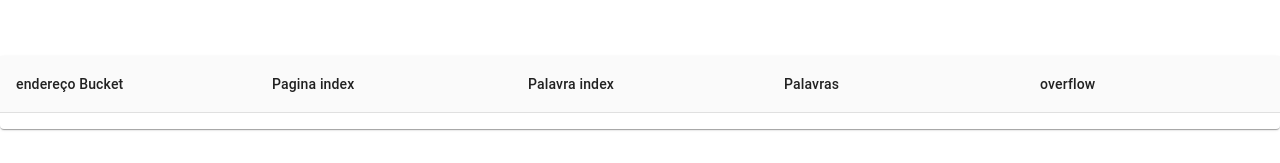
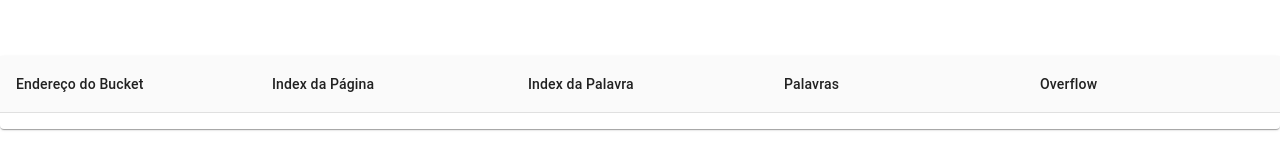
Before and after one commit to EddieSaboia/Trabalho-BD2, a React (Create React App) app: page / in a window 1280 px wide. Shown: the part 580-743 px from the top of the page. Built offline with nearby package versions, Linux system fonts and the light colour scheme.

Commit message:
para apresentar 2

```diff
--- a/src/Component/Table/index.js
+++ b/src/Component/Table/index.js
@@ -29,24 +29,31 @@ const TableCuston = ({ columns, data, ...props }) => {
                 <TableRow hover role="checkbox" tabIndex={-1} key={row.code}>
                   {columns.map(column => {
                     const value = row[column.id];
+                    let label = ""
                     if(column.id === "overflow"){
-                      let label = ""
-                      // console.log(value)
+
                       if(value.length > 0)
                         value.forEach(bucket => {
                           console.log(bucket.element[0])
 
-                            label = label + bucket.element[0] + ","
+                            label = label + bucket.element[0] + "/"
                         });
                         return( <p>{label}</p> )
                     }
+                    console.log(column.id,value)
+                    if(column.id === "index"){
+                      return (
+                        <TableCell key={column.id} align={column.align}>
+                          {value}
+                        </TableCell>
+                      );
+                    }
+                    value.forEach(elemento => {
+                      label = label + elemento + "/"
+                    })
                     return (
                       <TableCell key={column.id} align={column.align}>
-                         {column.render
-                          ? column.render(row) + "/"
-                          : column.format && typeof value === "number" + "/"
-                          ? column.format(value) + "/"
-                          : value + "/"}
+                        {label}
                       </TableCell>
                     );
                   })}
--- a/src/Estruturas/Tabela/index.js
+++ b/src/Estruturas/Tabela/index.js
@@ -51,17 +51,17 @@ const Tabela = () => {
   const columns = [
     {
       id: "index",
-      label: "endereço Bucket",
+      label: "Endereço do Bucket",
       minWidth: 150,
     },
     {
       id: "paginaId",
-      label: "Pagina index",
+      label: "Index da Página",
       minWidth: 150,
     },
     {
       id: "palavraId",
-      label: "Palavra index",
+      label: "Index da Palavra",
       minWidth: 150,
     },
     {
@@ -71,9 +71,9 @@ const Tabela = () => {
     },
     {
       id: "overflow",
-      label: "overflow",
+      label: "Overflow",
       minWidth: 150
-    },
+    }
   ];
 
   const onFinish = (values) => {
```
